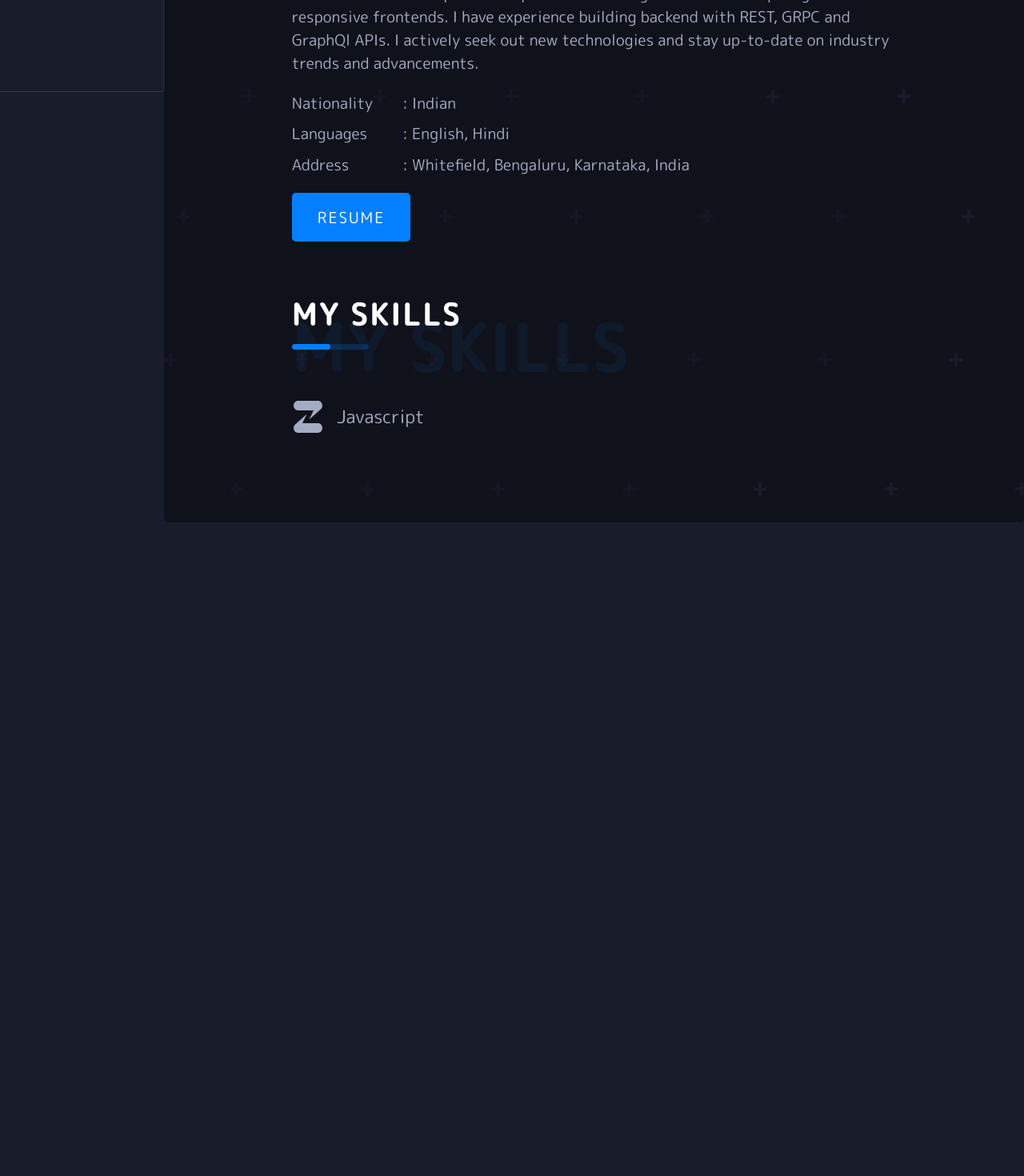
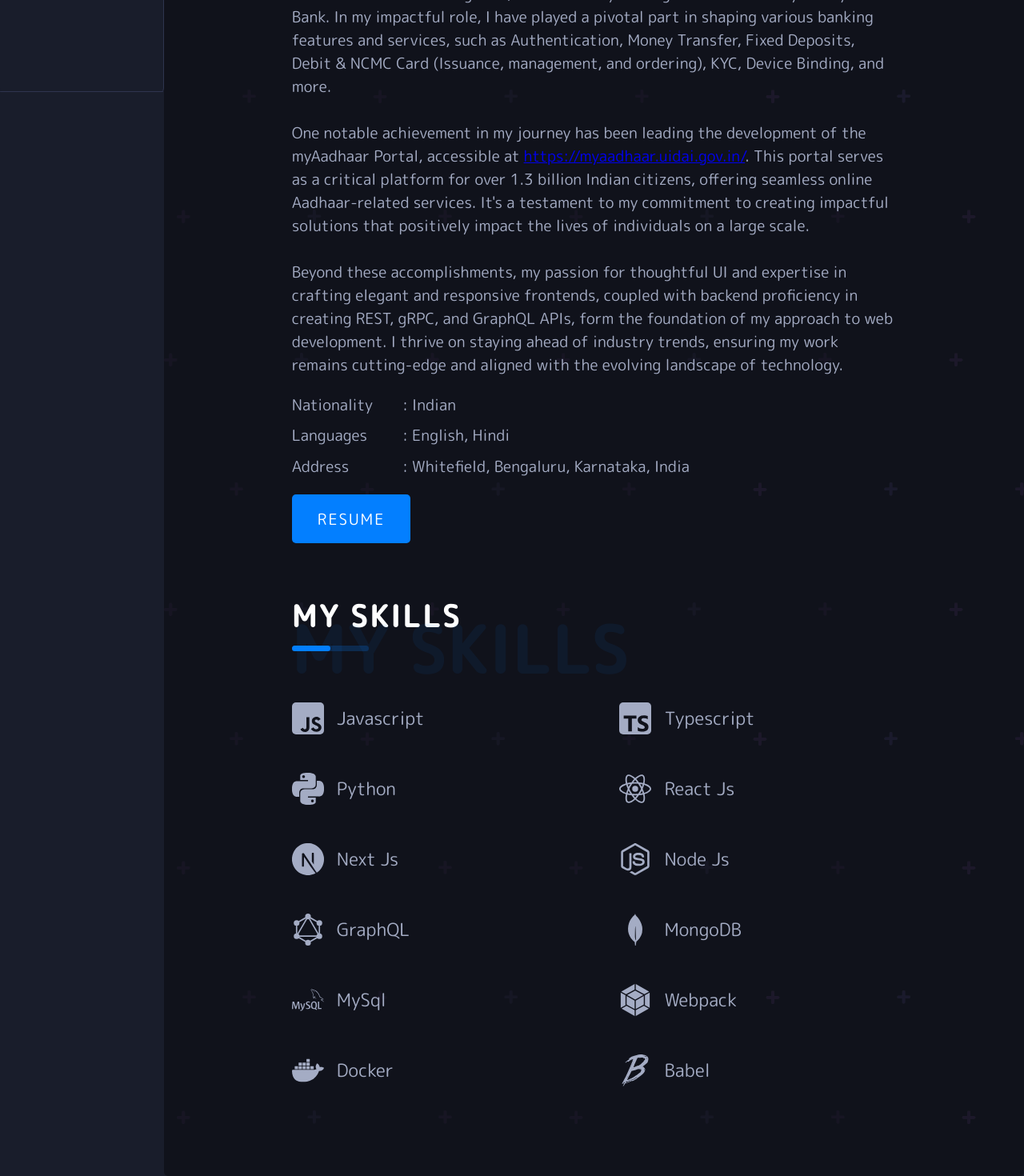
Before and after one commit to Saurav1999/profile, a React (Create React App) app: page /#/about in a window 1280 px wide. Shown: the part 685-2155 px from the top of the page at 80% size. Before the commit the page ends 1338 px from the top, so only its background shows below. Built offline with nearby package versions, Linux system fonts and the light colour scheme.

Commit message:
skill update

```diff
--- a/package.json
+++ b/package.json
@@ -15,7 +15,7 @@
     "node-sass": "4.14.1",
     "react": "17.0.2",
     "react-dom": "^17.0.1",
-    "react-icons": "^4.2.0",
+    "react-icons": "^4.12.0",
     "react-router-dom": "^5.2.0",
     "react-scripts": "4.0.1",
     "web-vitals": "^0.2.4"
--- a/src/App.js
+++ b/src/App.js
@@ -6,20 +6,20 @@ import AboutPage from "./Pages/AboutPage";
 import PortfliosPage from "./Pages/PortfoliosPage";
 import ContactPage from "./Pages/ContactPage";
 import { useState } from "react";
-import { init } from "emailjs-com";
-import emailjs from "emailjs-com";
+// import { init } from "emailjs-com";
+// import emailjs from "emailjs-com";
 
-init("user_NITjmkLgyLOvo8wvCW52i");
+// init("user_NITjmkLgyLOvo8wvCW52i");
 
 
-window.onload = emailjs.send("service_75vufgv", "template_d6e17ne", {
-  from_name: "App",
-  message: `Someone Visited @${(new Date()).toString()}`,
-  subject: "Someone Visited",
-  email: "singhsaurav1999@gmail.com",
-  to_name: "Saurav",
-  reply_to: "singhsaurav1999@gmail.com",
-});
+// window.onload = emailjs.send("service_75vufgv", "template_d6e17ne", {
+//   from_name: "App",
+//   message: `Someone Visited @${(new Date()).toString()}`,
+//   subject: "Someone Visited",
+//   email: "singhsaurav1999@gmail.com",
+//   to_name: "Saurav",
+//   reply_to: "singhsaurav1999@gmail.com",
+// });
 
 function App() {
   const [navToggle, setNavToggle] = useState(false);
--- a/src/Components/ImageSection.js
+++ b/src/Components/ImageSection.js
@@ -13,10 +13,13 @@ function ImageSection() {
           I am<span> Saurav Singh</span>
         </h4>
         <p className="about-text">
-          Full stack web developer with a passion for thoughtful UI. I develop elegant
-          and responsive frontends. I have experience building backend with REST, GRPC
-          and GraphQl APIs. I actively seek out new technologies and stay
-          up-to-date on industry trends and advancements.
+          As a Senior Software Engineer, I am currently driving innovation at Paytm Payments Bank. In my impactful role, I have played a pivotal part in shaping various banking features and services, such as Authentication, Money Transfer, Fixed Deposits, Debit & NCMC Card (Issuance, management, and ordering), KYC, Device Binding, and more.
+          <br/>
+          <br/>
+          One notable achievement in my journey has been leading the development of the myAadhaar Portal, accessible at <a href="https://myaadhaar.uidai.gov.in/">https://myaadhaar.uidai.gov.in/</a>. This portal serves as a critical platform for over 1.3 billion Indian citizens, offering seamless online Aadhaar-related services. It's a testament to my commitment to creating impactful solutions that positively impact the lives of individuals on a large scale.
+          <br/>
+          <br/>
+          Beyond these accomplishments, my passion for thoughtful UI and expertise in crafting elegant and responsive frontends, coupled with backend proficiency in creating REST, gRPC, and GraphQL APIs, form the foundation of my approach to web development. I thrive on staying ahead of industry trends, ensuring my work remains cutting-edge and aligned with the evolving landscape of technology.
         </p>
         <div className="about-details">
           <div className="left-section">
--- a/src/Components/allportfolios.js
+++ b/src/Components/allportfolios.js
@@ -25,17 +25,6 @@ export const projectList = [
     },
     {
         id: 2,
-        category: 'React Js',
-        link1: 'https://github.com/Saurav1999/Portfolio',
-        link2: 'https://www.saurav1999.tech/',
-        label1: 'Code',
-        label2: 'Live',
-        image: port2,
-        title: 'Portfolio Website I',
-        description:"A portfolio website just like the one you are at now, but with different look and feel (Development still in progess)."
-    },
-    {
-        id: 3,
         category: 'Next Js',
         link1: '',
         link2: 'https://portfolio-psi-livid.vercel.app/',
@@ -43,8 +32,20 @@ export const projectList = [
         label2: 'Live',
         image: port3,
         title: 'Portfolio Website II',
+        description:"A portfolio website just like the one you are at now, but developed using NextJs."
+    },
+    {
+        id: 3,
+        category: 'React Js',
+        link1: 'https://github.com/Saurav1999/Portfolio',
+        // link2: 'https://www.saurav1999.tech/',
+        label1: 'Code',
+        label2: 'Live',
+        image: port2,
+        title: 'Portfolio Website I',
         description:"A portfolio website just like the one you are at now, but with different look and feel."
     },
+
 
 ]
 
--- a/src/Pages/AboutPage.js
+++ b/src/Pages/AboutPage.js
@@ -4,18 +4,18 @@ import ImageSection from "../Components/ImageSection";
 import SkillsSection from "../Components/SkillsSection";
 
 //Icons
-// import { SiJavascript } from "react-icons/si";
-// import { SiTypescript } from "react-icons/si";
-import { SiZulip } from "react-icons/si";
-// import { SiNodeDotJs } from "react-icons/si";
-// import { SiPython } from "react-icons/si";
-// import { SiNextDotJs } from "react-icons/si";
-// import { SiMongodb } from "react-icons/si";
-// import { SiMysql } from "react-icons/si";
-// import { SiGraphql } from "react-icons/si";
-// import { SiDocker } from "react-icons/si";
-// import { SiWebpack } from "react-icons/si";
-// import { SiBabel } from "react-icons/si";
+import { SiJavascript } from "react-icons/si";
+import { SiTypescript } from "react-icons/si";
+import { SiNodedotjs } from "react-icons/si"
+import { SiReact } from "react-icons/si";
+import { SiPython } from "react-icons/si";
+import { SiNextdotjs } from "react-icons/si";
+import { SiMongodb } from "react-icons/si";
+import { SiMysql } from "react-icons/si";
+import { SiGraphql } from "react-icons/si";
+import { SiDocker } from "react-icons/si";
+import { SiWebpack } from "react-icons/si";
+import { SiBabel } from "react-icons/si";
 
 function AboutPage() {
   useEffect(() => {
@@ -27,18 +27,18 @@ function AboutPage() {
       <ImageSection />
       <Tittle title={"My Skills"} span={"My Skills"} />
       <div className="skillsContainer">
-        <SkillsSection skill={"Javascript"} Icon={SiZulip} />
-        {/* <SkillsSection skill={"Typescript"} Icon={SiTypescript} /> */}
-        {/* <SkillsSection skill={"Python"} Icon={SiPython} />
-        <SkillsSection skill={"React Js"} Icon={SiReact} /> */}
-        {/* <SkillsSection skill={"Next Js"} Icon={SiNextDotJs} />
-        <SkillsSection skill={"Node Js"} Icon={SiNodeDotJs} /> */}
-        {/* <SkillsSection skill={"GraphQL"} Icon={SiGraphql} />
-        <SkillsSection skill={"MongoDB"} Icon={SiMongodb} /> */}
-        {/* <SkillsSection skill={"MySql"} Icon={SiMysql} /> */}
-        {/* <SkillsSection skill={"Docker"} Icon={SiDocker} />
+        <SkillsSection skill={"Javascript"} Icon={SiJavascript} />
+        <SkillsSection skill={"Typescript"} Icon={SiTypescript} />
+        <SkillsSection skill={"Python"} Icon={SiPython} />
+        <SkillsSection skill={"React Js"} Icon={SiReact} />
+        <SkillsSection skill={"Next Js"} Icon={SiNextdotjs} />
+        <SkillsSection skill={"Node Js"} Icon={SiNodedotjs} />
+        <SkillsSection skill={"GraphQL"} Icon={SiGraphql} />
+        <SkillsSection skill={"MongoDB"} Icon={SiMongodb} />
+        <SkillsSection skill={"MySql"} Icon={SiMysql} />
         <SkillsSection skill={"Webpack"} Icon={SiWebpack} />
-        <SkillsSection skill={"Babel"} Icon={SiBabel} /> */}
+        <SkillsSection skill={"Docker"} Icon={SiDocker} />
+        <SkillsSection skill={"Babel"} Icon={SiBabel} />
       </div>
       {/*
             <Tittle title={'Services'} span={'Services'} />
@@ -46,13 +46,9 @@ function AboutPage() {
                 <ServicesSection image={design} title={'Web design'}
                 text={'Lorem ipsum dolor sit amet consectetur adipisicing elit.'}
                 />
-                <ServicesSection image={intelligence} title={'Artificial Intelligence'}
+                <ServicesSection image={intelligence} title={'Back End'}
                 text={'Lorem ipsum dolor sit amet consectetur adipisicing elit.'}
                 />
-                <ServicesSection image={gamedev} title={'Game Development'}
-                text={'Lorem ipsum dolor sit amet consectetur adipisicing elit.'}
-                />
-
 
             </div> */}
     </div>
--- a/src/Pages/HomePage.js
+++ b/src/Pages/HomePage.js
@@ -1,9 +1,10 @@
-import React,{useEffect} from 'react';
+import React, { useEffect } from 'react';
 // import {faFacebook} from '@fortawesome/free-brands-svg-icons';
 // import {faGithub} from '@fortawesome/free-brands-svg-icons';
 // import {faYoutube} from '@fortawesome/free-brands-svg-icons';
-import {IoLogoLinkedin,IoLogoGithub} from 'react-icons/io'
-// import {SiReplDotIt}` from 'react-icons/si'
+import { IoLogoLinkedin, IoLogoGithub } from 'react-icons/io'
+// import {SiReplDotIt} from 'react-icons/si'
+import { SiReplit } from "react-icons/si";
 
 // import { FontAwesomeIcon } from '@fortawesome/react-fontawesome';
 // import {Link} from 'react-router-dom';
@@ -11,7 +12,7 @@ import {IoLogoLinkedin,IoLogoGithub} from 'react-icons/io'
 function HomePage() {
     useEffect(() => {
         window.scrollTo(0, 0)
-      }, [])
+    }, [])
     return (
         <div className="HomePage">
             <header className="hero">
@@ -20,19 +21,19 @@ function HomePage() {
                     <span> Saurav.</span>
                 </h1>
                 <p className="h-sub-text">
-                Frontend web developer with a passion for thoughtful UI. I develop elegant and responsive frontends. I have experience building backend with REST and GraphQl APIs. I actively seek out new technologies and stay up-to-date on industry trends and advancements.
+                Welcome to my portfolio! I'm a full-stack web developer with a keen eye for creating intuitive and visually appealing user interfaces. I specialize in crafting elegant and responsive frontends that elevate user experiences. My skills extend to building robust backends using REST, gRPC, and GraphQL APIs. Always on the lookout for emerging technologies, I ensure my work stays at the forefront of industry trends.
                 </p>
                 <div className="icons">
                     <a href="https://www.linkedin.com/in/saurav-singh-a0793118b" className="icon-holder">
-                        <IoLogoLinkedin className="icon-social"/>
+                        <IoLogoLinkedin className="icon-social" />
                         {/* <FontAwesomeIcon icon={faFacebook} className="icon fb" /> */}
                     </a>
                     <a href="https://github.com/Saurav1999" className="icon-holder">
-                        <IoLogoGithub className="icon-social"/>
+                        <IoLogoGithub className="icon-social" />
                     </a>
-                    {/* <a href="https://replit.com/@Saurav1999" className="icon-holder">
-                        <SiReplDotIt className="icon-social"/>
-                    </a> */}
+                    <a href="https://replit.com/@Saurav1999" className="icon-holder">
+                        <SiReplit className="icon-social-replit"/>
+                    </a>
                 </div>
             </header>
         </div>
--- a/src/styles/_typography.scss
+++ b/src/styles/_typography.scss
@@ -34,6 +34,13 @@
       color: #a4acc4;
     }
 
+    & .icon-social-replit{
+      transition: all .1s ease-in;
+      height: 36px;
+      width: 36px;
+      color: #a4acc4;
+    }
+
     &:hover {
       & .icon-social {
         transform: scale(1.1) translateY(-6px);
```
Also changed, not shown: 3 other files (tests, documents, lock files or other folders).
